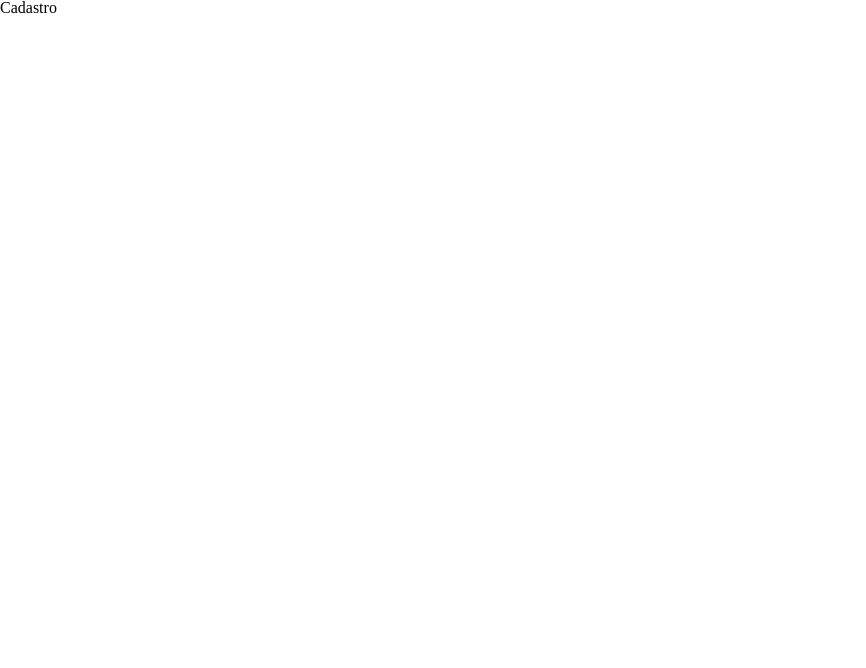
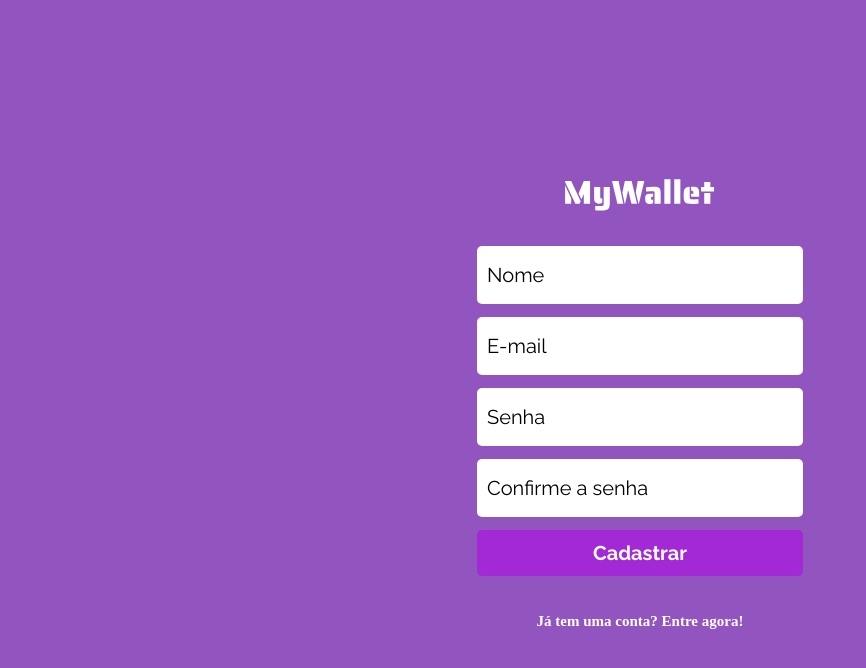
Before and after one commit to jpvoliveira/my-wallet, a React (Create React App) app: page /cadastro in a window 1280 px wide. Shown: the top 668 px of the page, without its empty margins (0-866 px from the left). Built offline with nearby package versions, Linux system fonts and the light colour scheme.

Commit message:
Tela de Registro criada

```diff
--- a/src/components/Register/Index.js
+++ b/src/components/Register/Index.js
@@ -1,5 +1,126 @@
-export default function Register(){
-    return(
-        <h1>Cadastro</h1>
-    )
+import axios from "axios";
+import { useState } from "react";
+import { Link, useNavigate } from "react-router-dom";
+import styled from "styled-components";
+
+export default function Register() {
+  const [name, setName] = useState("");
+  const [email, setEmail] = useState("");
+  const [password, setPassword] = useState("");
+  const [password2, setPassword2] = useState("");
+
+  const navigate = useNavigate();
+
+  function handleRegister(e) {
+    e.preventDefault();
+
+    const promise = axios.post("http://localhost:5000/cadastro", {
+      email: email,
+      name: name,
+      password: password,
+    });
+    promise.then((response) => {
+      console.log(response);
+      navigate("/");
+    });
+    promise.catch((error) => {
+      alert(error.response.data.message);
+    });
+  }
+
+  return (
+    <Container>
+      <img src="./assets/MyWallet.svg" alt="MyWallet" />
+      <form onSubmit={handleRegister}>
+        <input
+          type="text"
+          placeholder="Nome"
+          value={name}
+          onChange={(e) => setName(e.target.value)}
+          required
+        />
+        <input
+          type="email"
+          placeholder="E-mail"
+          value={email}
+          onChange={(e) => setEmail(e.target.value)}
+          required
+        />
+        <input
+          type="password"
+          placeholder="Senha"
+          value={password}
+          onChange={(e) => setPassword(e.target.value)}
+          required
+        />
+        <input
+          type="password"
+          placeholder="Confirme a senha"
+          value={password2}
+          onChange={(e) => setPassword2(e.target.value)}
+          required
+        />
+        <button type="submit"> Cadastrar </button>
+      </form>
+      <Link to="/">
+        <p>Já tem uma conta? Entre agora!</p>
+      </Link>
+    </Container>
+  );
 }
+
+const Container = styled.div`
+  background-color: #9254be;
+  height: 100vh;
+  width: 100vw;
+  display: flex;
+  flex-direction: column;
+  justify-content: center;
+  align-items: center;
+  img {
+    width: 150px;
+    height: 50px;
+  }
+  form {
+    margin-top: 26px;
+    display: flex;
+    flex-direction: column;
+    justify-content: center;
+    gap: 13px;
+  }
+  input {
+    width: 326px;
+    height: 58px;
+    border-radius: 5px;
+    border: none;
+    padding-left: 10px;
+
+    font-size: 20px;
+    line-height: 23px;
+    color: #000000;
+    ::placeholder {
+      font-size: 20px;
+      line-height: 23px;
+      color: #000000;
+    }
+  }
+  button {
+    border: none;
+    width: 326px;
+    height: 46px;
+    background: #a328d6;
+    border-radius: 5px;
+
+    font-weight: bold;
+    font-size: 20px;
+    line-height: 23px;
+    color: #ffffff;
+  }
+  p {
+    margin-top: 36px;
+    font-weight: bold;
+    font-size: 15px;
+    line-height: 18px;
+    color: #ffffff;
+  }
+`;
```
